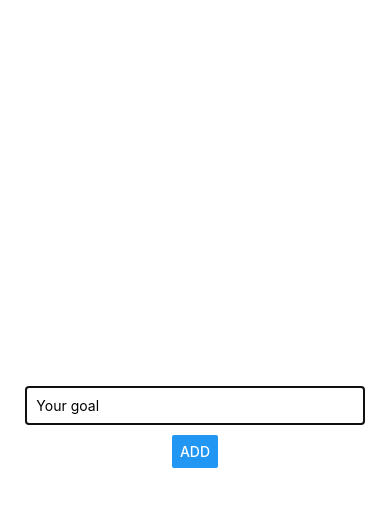
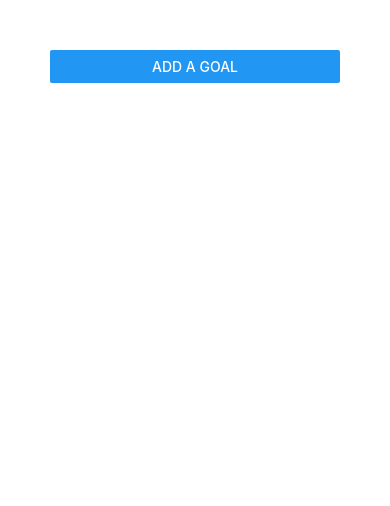
Before and after one commit to KihoonCode/Goal-manager, a React Native app: screen / in a window 390 px wide. Shown: the top 506 px of the page. Built offline with nearby package versions, Linux system fonts and the light colour scheme.

Commit message:
Done with this project!

```diff
--- a/App.js
+++ b/App.js
@@ -9,8 +9,6 @@ import GoalInput from './components/GoalInput';
 import GoalItem from './components/GoalItem'
 
 export default function App() {
-   // Goal order (First goal gets number 1, second goal gets 2, and so on)
-   const [count, setCount] = useState(1);
    // List of goals
    const [goalList, setGoalList] = useState([]);
 
@@ -21,11 +19,9 @@ export default function App() {
    *  adds the given input to the goal list with a corresponding order number.
    */
    const addGoal = (inputGoal, setInputGoal) => {
-      setGoalList(curr => [...curr, {
-         id: Math.random().toString(), value: count + ". " + inputGoal
-      }]);
-      setCount(count + 1);
+      setGoalList(curr => [...curr, {id: Math.random().toString(), value: inputGoal}]);
       setInputGoal("");
+      setShowModal(false);
       // difference between above and below code?
       // setGoalList([...curr, inputGoal]);
    }
@@ -37,10 +33,14 @@ export default function App() {
       setGoalList(curr => curr.filter(element => element.id !== goal));
    }
 
+   const cancelGoal = () => {
+      setShowModal(false);
+   }
+
    return (
       <View style={styles.screen}>
          <Button title="Add a Goal" onPress={() => setShowModal(true)}/>
-         <GoalInput modalStatus={showModal} addGoal={addGoal} />
+         <GoalInput modalStatus={showModal} addGoal={addGoal} cancel={cancelGoal} />
          <FlatList
             data={goalList}
             renderItem={itemData =>
--- a/components/GoalInput.js
+++ b/components/GoalInput.js
@@ -13,7 +13,7 @@ const GoalInput = props => {
    }
 
    return (
-      <Modal onPress={props.modalStatus} animationType="slide">
+      <Modal visible={props.modalStatus} animationType="slide">
          <View style={styles.input_container}>
             <TextInput
                placeholder="Your goal"
@@ -21,9 +21,17 @@ const GoalInput = props => {
                onChangeText={inputGoalHandler}
                value={inputGoal}
             />
-            <Button title="ADD"
-               onPress={() => props.addGoal(inputGoal, setInputGoal)}
-            />
+            <View style={styles.menu}>
+               <View style={styles.button}>
+                  <Button title="CANCEL" color="red" onPress={props.cancel} />
+               </View>
+               <View style={styles.button}>
+                  <Button
+                     title="ADD"
+                     onPress={() => props.addGoal(inputGoal, setInputGoal)}
+                  />
+               </View>
+            </View>
          </View>
       </Modal>
    );
@@ -38,11 +46,21 @@ const styles = StyleSheet.create({
 
    input: {
       width: '87%',
-      borderColor: "black",
+      borderColor: 'black',
       borderWidth: 1,
       padding: 10,
       margin: 10
    },
+
+   menu: {
+      flexDirection: 'row',
+      justifyContent: 'space-evenly',
+      alignItems: 'center'
+   },
+
+   button: {
+      width: '40%'
+   }
 });
 
 export default GoalInput;
--- a/components/GoalItem.js
+++ b/components/GoalItem.js
@@ -5,7 +5,7 @@ const GoalItem = props => {
    return (
       <TouchableOpacity onPress={() => props.deleteGoal(props.id)}>
          <View style={styles.goalList}>
-            <Text>{props.value}</Text>
+            <Text style={styles.textSize}>{props.value}</Text>
          </View>
       </TouchableOpacity>
    );
@@ -14,10 +14,16 @@ const GoalItem = props => {
 const styles = StyleSheet.create({
    goalList: {
       borderWidth: 1,
-      marginVertical: 6,
-      padding: 10,
-      width: '87%',
-      backgroundColor: '#99FFFF'
+      marginVertical: 8,
+      padding: 15,
+      width: '100%',
+      backgroundColor: '#99FFFF',
+      borderRadius: 30,
+      alignItems: 'center'
+   },
+
+   textSize: {
+      fontSize: 20
    }
 });
 
```
